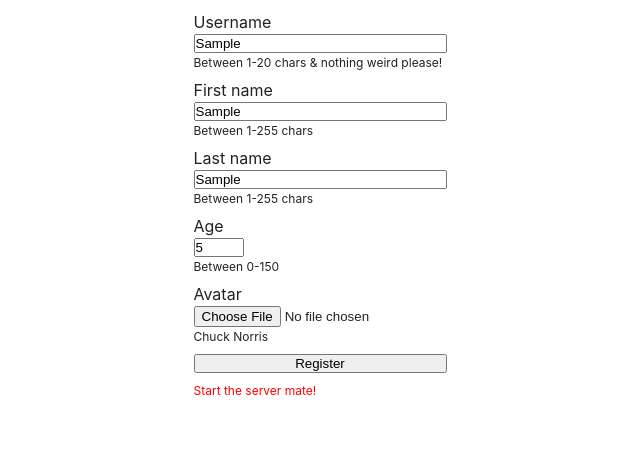
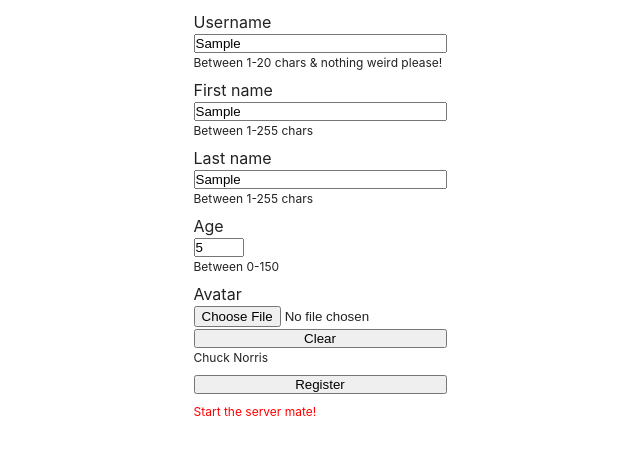
Before and after one commit to MrCatnip/frontend, a website: page src/index.html in a window 1280 px wide. Both pictures are taken after typing "Sample", "Sample", "Sample", "5" into the empty fields and a click on the button "Register". Shown: the whole page, without its empty margins (320-960 px from the left). Drawn offline with Linux system fonts and the light colour scheme; no server answers.

Commit message:
Added clear button

```diff
--- a/src/index.html
+++ b/src/index.html
@@ -36,6 +36,7 @@
       <div class="field">
         <label for="avatar">Avatar</label>
         <input type="file" id="avatar" accept="image/png,image/jpeg,image/webp,image/gif" />
+        <button id="clear">Clear</button>
         <span class="hint" id="hint-avatar">Chuck Norris</span>
         <span class="error" id="error-avatar"></span>
       </div>
--- a/src/main.js
+++ b/src/main.js
@@ -1,5 +1,6 @@
 const form = document.getElementById("user-form");
-const button = document.getElementById("submit-btn");
+const buttonSubmit = document.getElementById("submit-btn");
+const buttonClear = document.getElementById("clear");
 const spanSuccess = document.getElementById("success");
 const spanError = document.getElementById("error");
 const inputs = form.querySelectorAll("input");
@@ -56,6 +57,13 @@ inputs.forEach((input) =>
   }),
 );
 
+buttonClear.addEventListener("click", () => {
+  const avatar = document.getElementById("avatar");
+  avatar.value = "";
+  getHintSpan("avatar").style.display = "inline";
+  getErrorSpan("avatar").style.display = "none";
+});
+
 form.addEventListener("submit", async (e) => {
   e.preventDefault();
   let isValid = true;
@@ -76,9 +84,10 @@ form.addEventListener("submit", async (e) => {
 
   if (!isValid) return;
 
-  button.disabled = true;
+  buttonSubmit.disabled = true;
+  buttonClear.disabled = true;
   inputs.forEach((input) => (input.disabled = true));
-  button.textContent = "Loading...";
+  buttonSubmit.textContent = "Loading...";
   spanSuccess.style.display = "none";
   spanError.style.display = "none";
 
@@ -116,8 +125,9 @@ form.addEventListener("submit", async (e) => {
     spanError.textContent = "Start the server mate!";
     spanError.style.display = "inline";
   } finally {
-    button.disabled = false;
+    buttonSubmit.disabled = false;
+    buttonClear.disabled = false;
     inputs.forEach((input) => (input.disabled = false));
-    button.textContent = "Register";
+    buttonSubmit.textContent = "Register";
   }
 });
```
